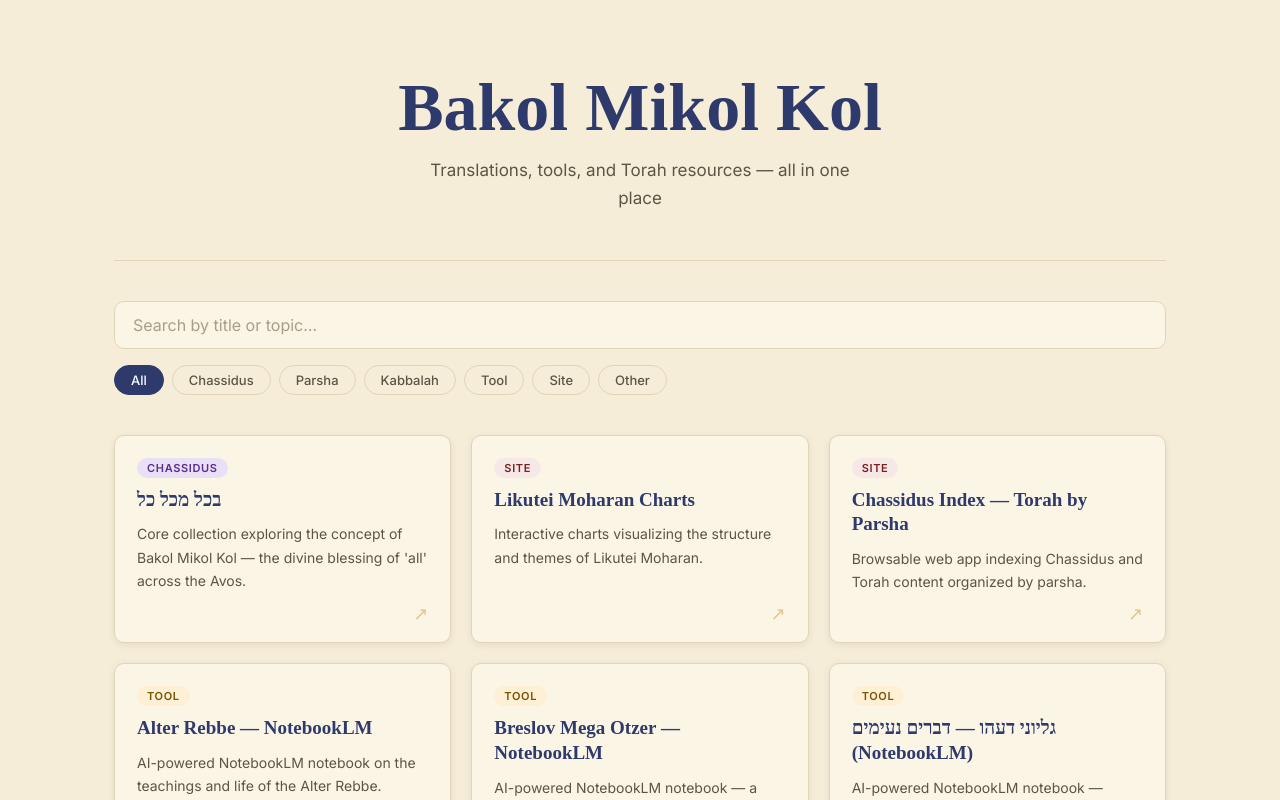
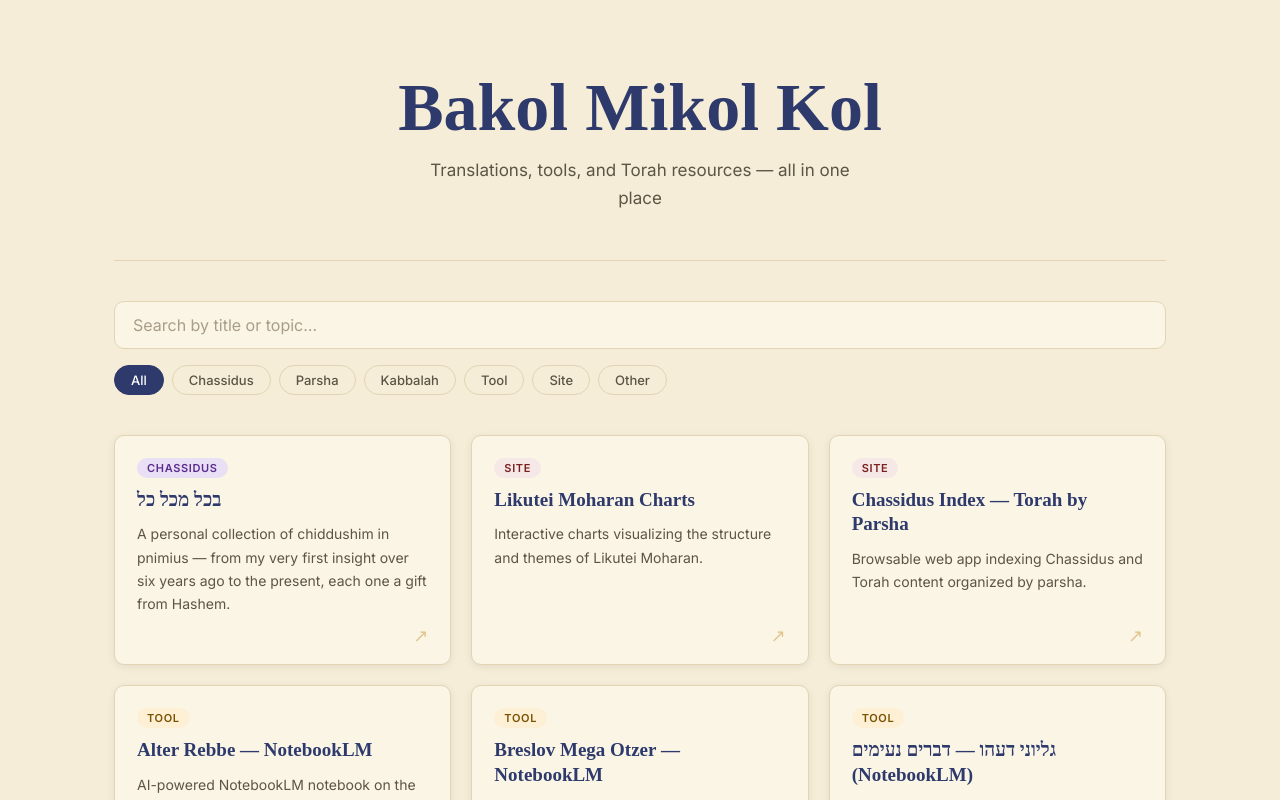
Before and after one commit to jacobboim/bakol-mikol-kol, a React (Vite) app: page / in a window 1280 px wide. Shown: the top 800 px of the page. Built offline with nearby package versions, Linux system fonts and the light colour scheme; a web font is replaced by a local one.

Commit message:
pr updaetes

```diff
--- a/src/data.js
+++ b/src/data.js
@@ -19,7 +19,7 @@
     id: 1,
     title: "בכל מכל כל",
     description:
-      "Core collection exploring the concept of Bakol Mikol Kol — the divine blessing of 'all' across the Avos.",
+      "A personal collection of chiddushim in pnimius — from my very first insight over six years ago to the present, each one a gift from Hashem.",
     category: "Chassidus",
     url: "https://docs.google.com/document/d/1rvys4LyhXgLTeV2BeZjdzL-UXpeHCJrPlmdVpiiegSk/edit",
   },
```
